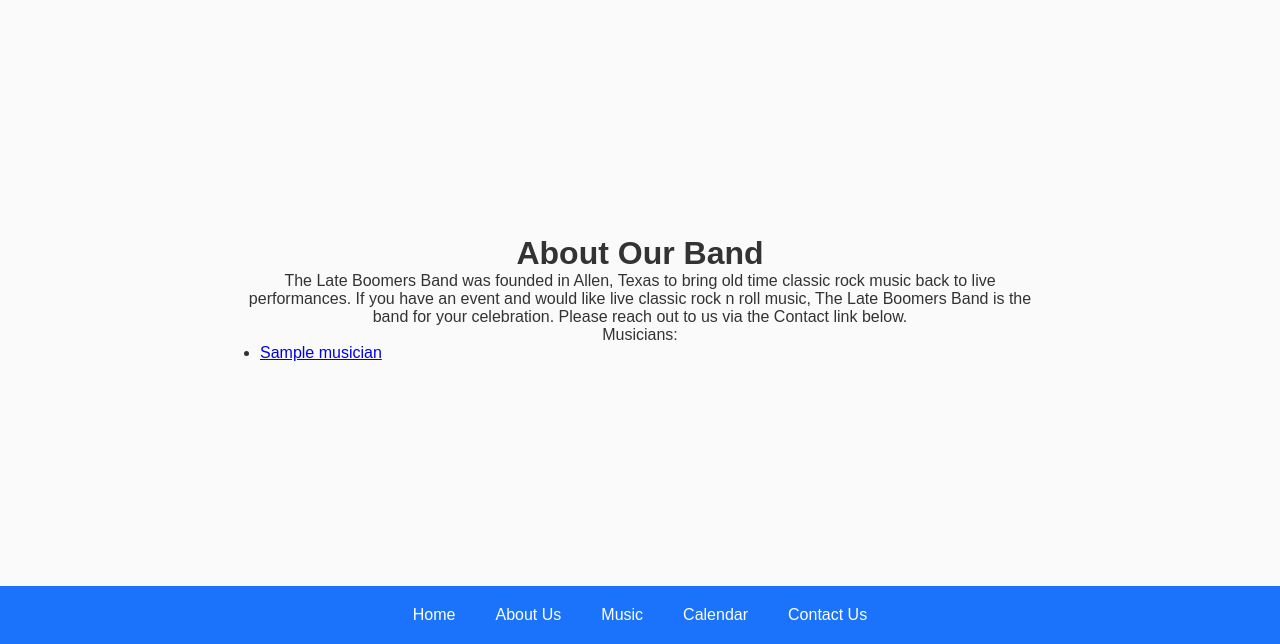
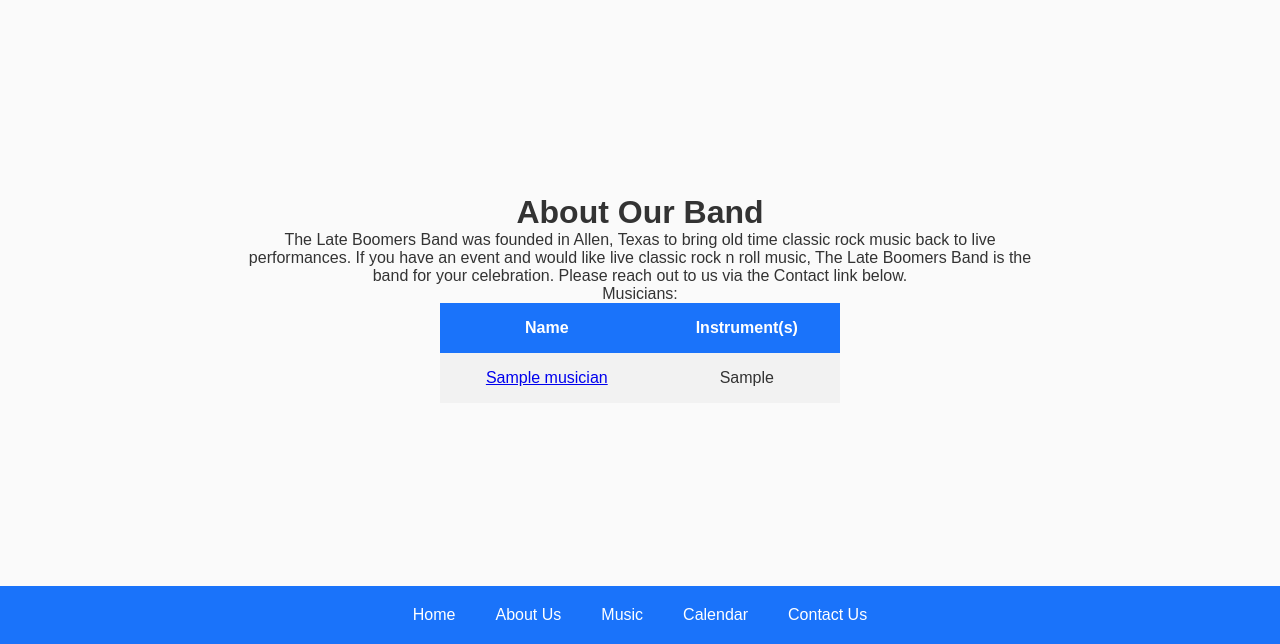
Before and after one commit to musicarroll/band_website, a Django app: page /about/ in a window 1280 px wide. Shown: the part 156-800 px from the top of the page. Run offline with Django 5.2, Linux system fonts and the light colour scheme; tables that the repository leaves empty hold one stand-in row (values such as "Sample post").

Commit message:
Table for musicians

```diff
--- a/band/templates/band/about.html
+++ b/band/templates/band/about.html
@@ -14,11 +14,16 @@ About the Late Boomers Oldies Rock Band
         The Late Boomers Band is the band for your celebration.  Please reach out
     to us via the Contact link below.</p>
     Musicians:
+
+<table class="wwstdtable" style="width:400px">
+    <tr><th>Name</th><th>Instrument(s)</th></tr>
+    {% for musician in musicians %}
+        <tr>
+            <td><a href="{% url 'bio_page' musician.id %}">{{ musician.name }}</a></td>
+            <td>{{ musician.instrument }}</td>
+        </tr>
+    {% endfor %}
+</table>
 </center>
-<ul>
-    {% for musician in musicians %}
-        <li><a href="{% url 'bio_page' musician.id %}">{{ musician.name }}</a></li>
-    {% endfor %}
-</ul>
 </div>
     {% endblock %}
```
